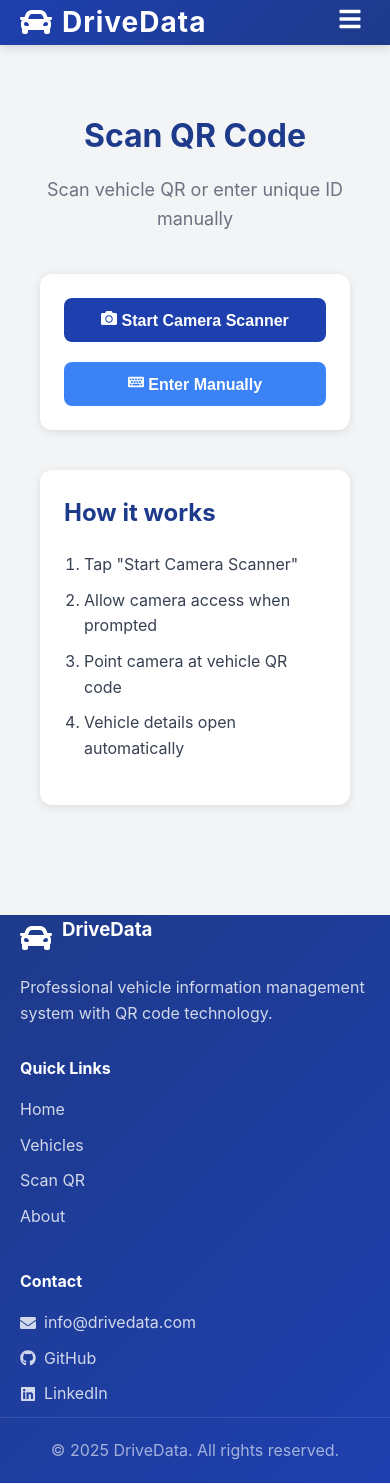
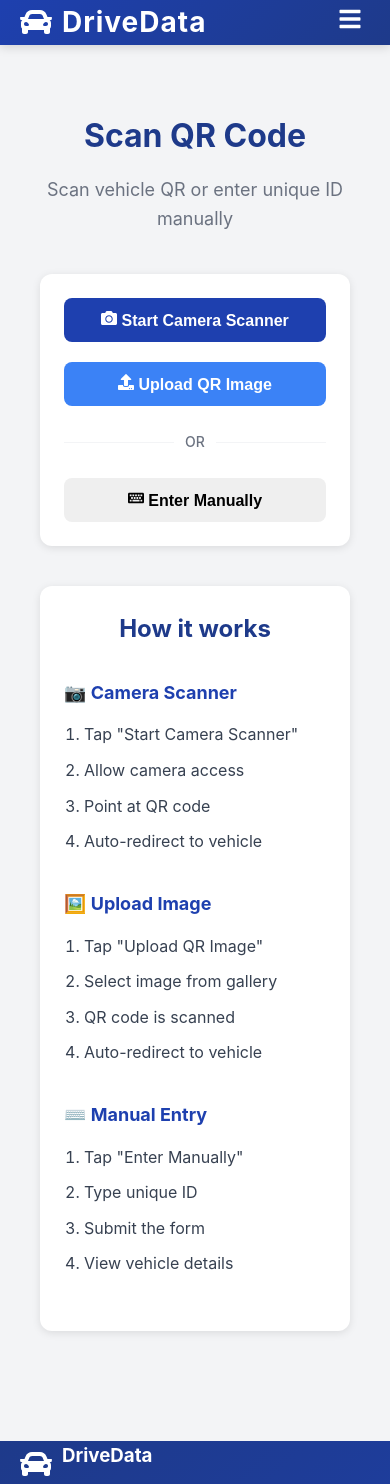
Before and after one commit to AshvekParab7/MADDY, a React (Vite) app in the folder DriveData/frontend/: page /scan in a window 390 px wide. Shown: the top 1484 px of the page. Built offline with nearby package versions, Linux system fonts and the light colour scheme; no server answers.

Commit message:
Update 1

```diff
--- a/DriveData/frontend/src/pages/ScanQR.css
+++ b/DriveData/frontend/src/pages/ScanQR.css
@@ -27,6 +27,34 @@
   flex-direction: column;
   gap: 20px;
   align-items: center;
+}
+
+.divider-text {
+  color: var(--gray);
+  font-size: 14px;
+  font-weight: 500;
+  position: relative;
+  width: 100%;
+  text-align: center;
+  margin: 5px 0;
+}
+
+.divider-text::before,
+.divider-text::after {
+  content: '';
+  position: absolute;
+  top: 50%;
+  width: 45%;
+  height: 1px;
+  background: var(--light-gray);
+}
+
+.divider-text::before {
+  left: 0;
+}
+
+.divider-text::after {
+  right: 0;
 }
 
 .scan-btn {
@@ -105,12 +133,29 @@
 .info-section h2 {
   font-size: 24px;
   color: var(--dark-blue);
+  margin-bottom: 30px;
+  text-align: center;
+}
+
+.info-columns {
+  display: grid;
+  grid-template-columns: repeat(auto-fit, minmax(200px, 1fr));
+  gap: 30px;
   margin-bottom: 20px;
 }
 
-.info-section ol {
+.info-column h3 {
+  font-size: 18px;
+  color: var(--primary-blue);
+  margin-bottom: 15px;
+  display: flex;
+  align-items: center;
+  gap: 8px;
+}
+
+.info-column ol {
   margin-left: 20px;
-  margin-bottom: 20px;
+  padding-left: 0;
 }
 
 .info-section li {
@@ -144,4 +189,14 @@
   .scan-container {
     padding: 20px;
   }
+
+  .info-columns {
+    grid-template-columns: 1fr;
+    gap: 25px;
+  }
+
+  .divider-text::before,
+  .divider-text::after {
+    width: 42%;
+  }
 }
--- a/DriveData/frontend/src/pages/ScanQR.jsx
+++ b/DriveData/frontend/src/pages/ScanQR.jsx
@@ -1,6 +1,6 @@
 import React, { useState, useEffect, useRef } from 'react';
 import { useNavigate } from 'react-router-dom';
-import { FaQrcode, FaKeyboard, FaCamera, FaStop } from 'react-icons/fa';
+import { FaQrcode, FaKeyboard, FaCamera, FaStop, FaUpload } from 'react-icons/fa';
 import { Html5Qrcode } from 'html5-qrcode';
 import { vehicleAPI } from '../services/api';
 import './ScanQR.css';
@@ -8,6 +8,7 @@ import './ScanQR.css';
 const ScanQR = () => {
   const navigate = useNavigate();
   const html5QrcodeRef = useRef(null);
+  const fileInputRef = useRef(null);
 
   const [scanning, setScanning] = useState(false);
   const [manualInput, setManualInput] = useState(false);
@@ -103,6 +104,36 @@ const ScanQR = () => {
     }
   };
 
+  /* ================== UPLOAD QR IMAGE ================== */
+  const handleFileUpload = async (event) => {
+    const file = event.target.files[0];
+    if (!file) return;
+
+    setLoading(true);
+    setError('');
+
+    try {
+      const html5Qrcode = new Html5Qrcode('qr-reader-file');
+
+      const decodedText = await html5Qrcode.scanFile(file, true);
+      setScannedText(decodedText);
+      await lookupVehicle(decodedText);
+    } catch (err) {
+      console.error('Error scanning QR from image:', err);
+      setError('Unable to read QR code from this image. Please try another image or use camera scanner.');
+      setLoading(false);
+    }
+
+    // Reset file input
+    if (fileInputRef.current) {
+      fileInputRef.current.value = '';
+    }
+  };
+
+  const triggerFileUpload = () => {
+    fileInputRef.current?.click();
+  };
+
   /* ================== MANUAL ENTRY ================== */
   const handleManualSubmit = async (e) => {
     e.preventDefault();
@@ -128,14 +159,31 @@ const ScanQR = () => {
                 <FaCamera /> Start Camera Scanner
               </button>
 
+              <button onClick={triggerFileUpload} className="btn btn-secondary scan-btn" disabled={loading}>
+                <FaUpload /> Upload QR Image
+              </button>
+
+              <input
+                type="file"
+                ref={fileInputRef}
+                onChange={handleFileUpload}
+                accept="image/*"
+                style={{ display: 'none' }}
+              />
+
+              <div className="divider-text">OR</div>
+
               <button
                 onClick={() => setManualInput(true)}
-                className="btn btn-secondary scan-btn"
+                className="btn btn-outline scan-btn"
               >
                 <FaKeyboard /> Enter Manually
               </button>
             </div>
           )}
+
+          {/* Hidden div for file scanning */}
+          <div id="qr-reader-file" style={{ display: 'none' }}></div>
 
           {/* QR Reader - Always in DOM, visibility controlled by CSS */}
           <div className="scanner-container" style={{ display: scanning ? 'block' : 'none' }}>
@@ -201,12 +249,35 @@ const ScanQR = () => {
 
         <div className="info-section card">
           <h2>How it works</h2>
-          <ol>
-            <li>Tap "Start Camera Scanner"</li>
-            <li>Allow camera access when prompted</li>
-            <li>Point camera at vehicle QR code</li>
-            <li>Vehicle details open automatically</li>
-          </ol>
+          <div className="info-columns">
+            <div className="info-column">
+              <h3>📷 Camera Scanner</h3>
+              <ol>
+                <li>Tap "Start Camera Scanner"</li>
+                <li>Allow camera access</li>
+                <li>Point at QR code</li>
+                <li>Auto-redirect to vehicle</li>
+              </ol>
+            </div>
+            <div className="info-column">
+              <h3>🖼️ Upload Image</h3>
+              <ol>
+                <li>Tap "Upload QR Image"</li>
+                <li>Select image from gallery</li>
+                <li>QR code is scanned</li>
+                <li>Auto-redirect to vehicle</li>
+              </ol>
+            </div>
+            <div className="info-column">
+              <h3>⌨️ Manual Entry</h3>
+              <ol>
+                <li>Tap "Enter Manually"</li>
+                <li>Type unique ID</li>
+                <li>Submit the form</li>
+                <li>View vehicle details</li>
+              </ol>
+            </div>
+          </div>
         </div>
       </div>
     </div>
```
Also changed, not shown: 1 other file (tests, documents, lock files or other folders).
